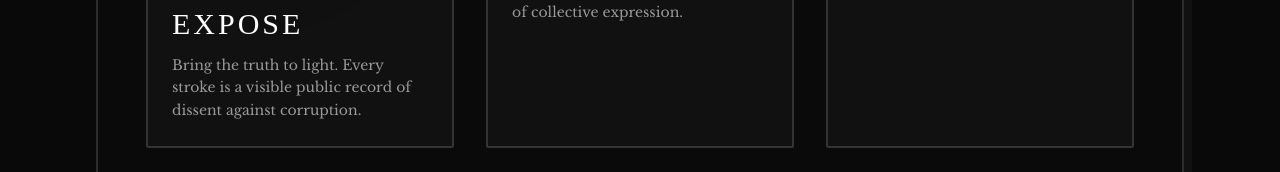
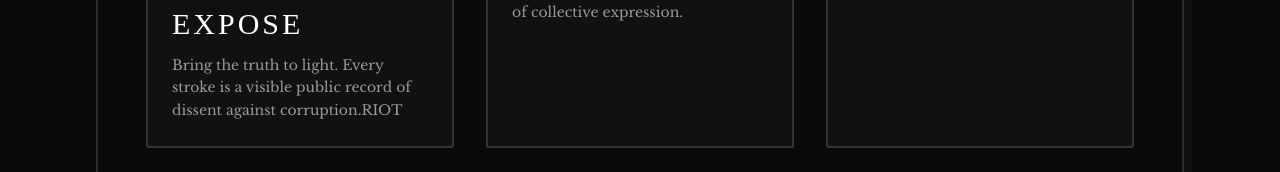
Before and after one commit to Caramelizeed/Politics, a Next.js app: page / in a window 1280 px wide. Shown: the part 1647-1819 px from the top of the page. Built offline with nearby package versions, Linux system fonts and the light colour scheme.

Commit message:
Update homepage

```diff
--- a/app/page.js
+++ b/app/page.js
@@ -7,7 +7,7 @@ import { ArrowRight, Flame } from 'lucide-react';
 const features = [
   {
     title: 'Expose',
-    copy: 'Bring the truth to light. Every stroke is a visible public record of dissent against corruption.',
+    copy: 'Bring the truth to light. Every stroke is a visible public record of dissent against corruption.RIOT',
     image: '/images/Modi.png',
     side: 'left',
   },
```
